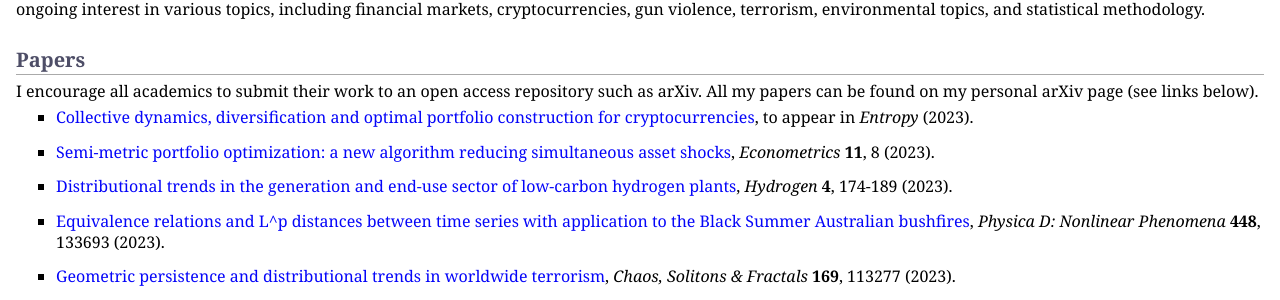
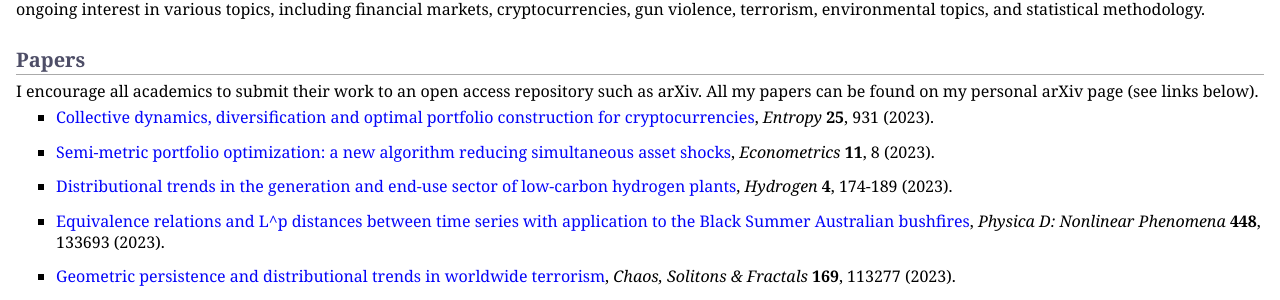
Before and after one commit to MaxMenzies/maxmenzies.com, a Jekyll site: the page index.html, which Jekyll copies as it is, in a window 1280 px wide. Shown: the part 409-709 px from the top of the page. Built offline with Jekyll 4.4.1, drawn with Linux system fonts in a browser that asks for light colours.

Commit message:
Update index.html

```diff
--- a/index.html
+++ b/index.html
@@ -40,7 +40,7 @@
 <h2>Papers</h2>
 <p>I encourage all academics to submit their work to an open access repository such as arXiv. All my papers can be found on my personal arXiv page (see links below).</p>
 <ul>
-<li><p><a href="https://arxiv.org/abs/2304.08902">Collective dynamics, diversification and optimal portfolio construction for cryptocurrencies</a>, to appear in <i>Entropy</i> (2023).</p>
+<li><p><a href="https://www.mdpi.com/1099-4300/25/6/931">Collective dynamics, diversification and optimal portfolio construction for cryptocurrencies</a>, <i>Entropy</i> <b>25</b>, 931 (2023).</p>
 </li>
 </ul>
 <ul>
```
